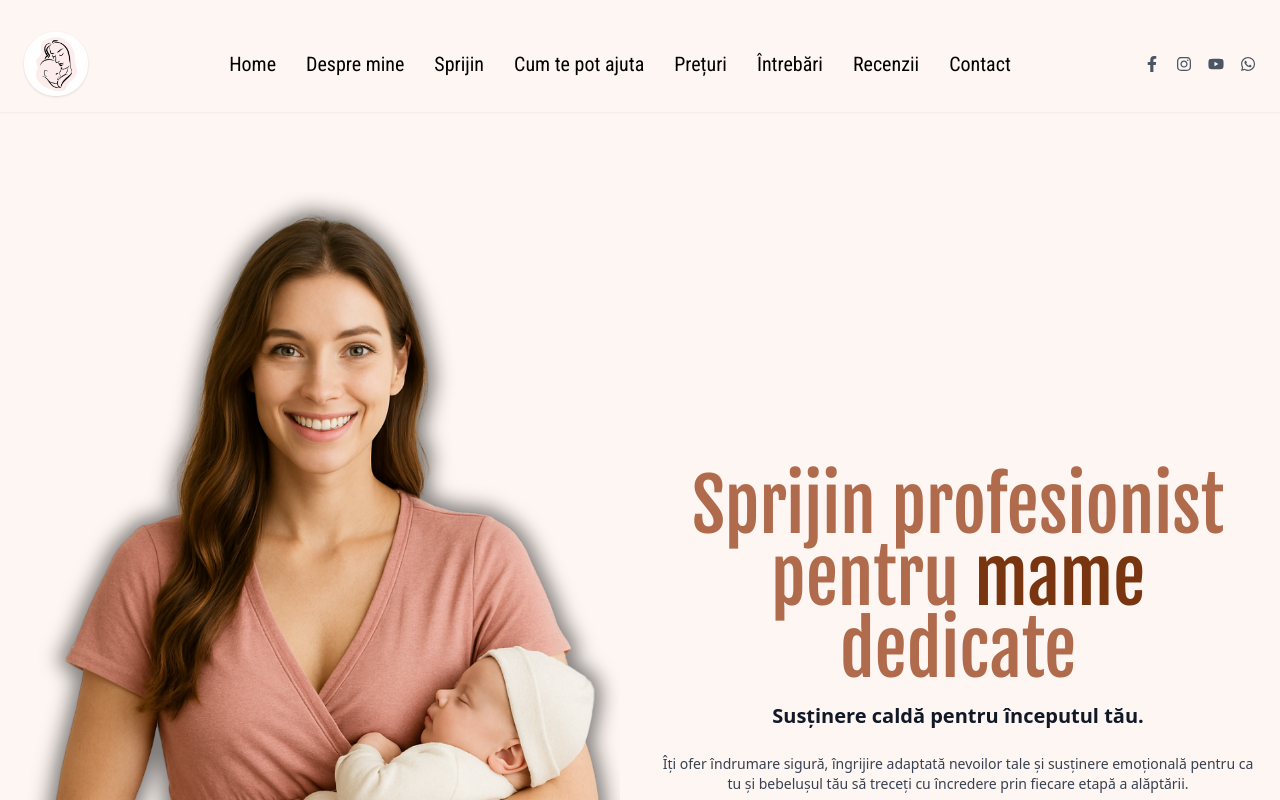
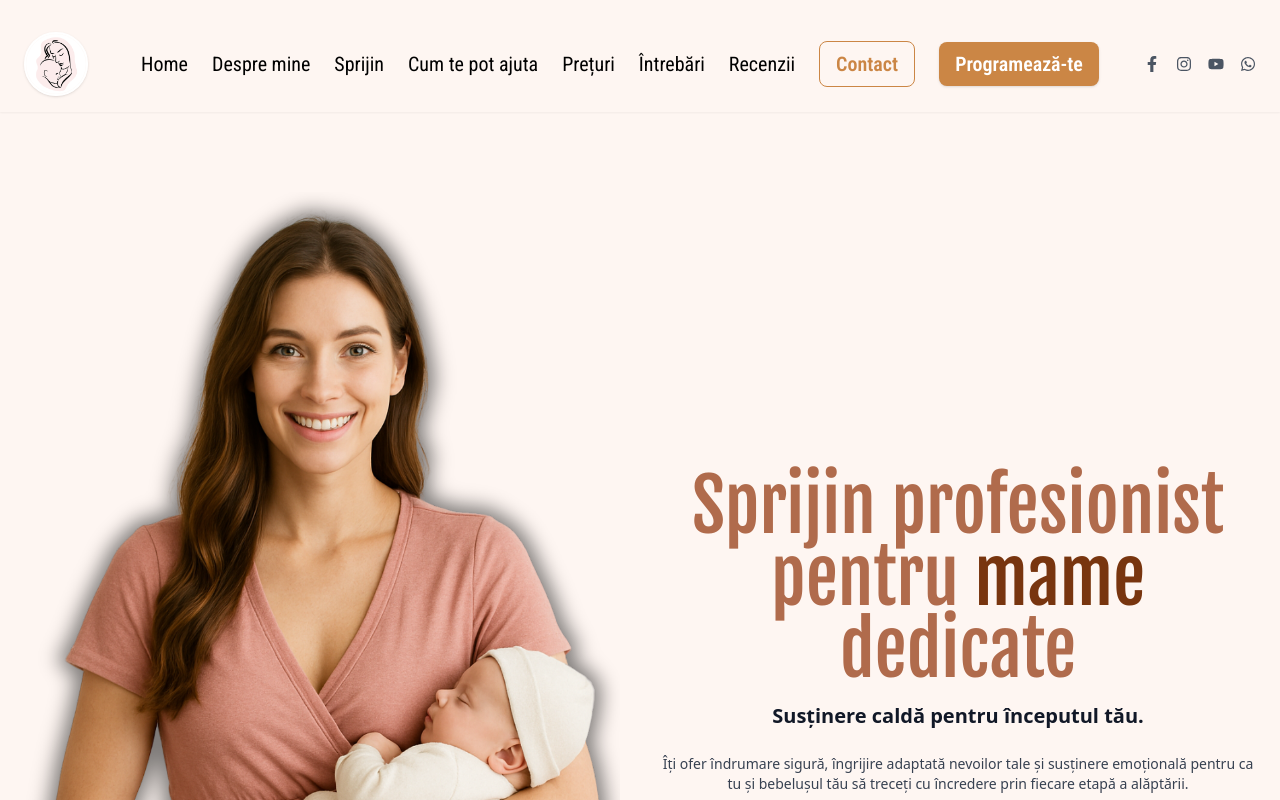
Before and after one commit to ArcadiiFlorean/Breastfeeding-Help-Support, a React (Vite) app: page / in a window 1280 px wide. Shown: the top 800 px of the page. Built offline with nearby package versions, Linux system fonts and the light colour scheme; a web font is replaced by a local one.

Commit message:
Card style and more

```diff
--- a/src/components/Header/HeaderNavbar.jsx
+++ b/src/components/Header/HeaderNavbar.jsx
@@ -4,7 +4,6 @@ function HeaderNavbar({ menuOpen, setMenuOpen }) {
   const commonClass =
     "text-[1em] font-normal font-robotoCondensed text-black hover:text-[#cb8645] no-underline transition-colors duration-200";
 
-  // Elementele din navbar (folosite și la desktop și la mobil)
   const navItems = [
     { href: "#page-0", label: "Home" },
     { href: "#AboutMe", label: "Despre mine" },
@@ -13,21 +12,39 @@ function HeaderNavbar({ menuOpen, setMenuOpen }) {
     { href: "#SupportPackages", label: "Prețuri" },
     { href: "#FAQSection", label: "Întrebări" },
     { href: "#Testimonials", label: "Recenzii" },
-    { href: "#ContactOptions", label: "Contact" },
   ];
+
+  const contactItem = { href: "#ContactOptions", label: "Contact" };
+  const bookingItem = { href: "#booking", label: "Programează-te" };
 
   return (
     <>
-      {/* Meniu pe desktop/tabletă */}
-      <nav className="hidden tablet:flex gap-[30px] items-center text-gray-700 text-xl font-robotoCondensed">
+      {/* Desktop/Tablet Nav */}
+      <nav className="hidden tablet:flex gap-6 items-center text-gray-700 text-xl font-robotoCondensed">
         {navItems.map((item) => (
           <a key={item.href} href={item.href} className={commonClass}>
             {item.label}
           </a>
         ))}
+
+        {/* Contact (outline button) */}
+        <a
+          href={contactItem.href}
+          className="px-4 py-2 rounded-lg border border-[#cb8645] text-[#cb8645] font-semibold hover:bg-[#fef6f2] transition-colors duration-200"
+        >
+          {contactItem.label}
+        </a>
+
+        {/* Programează-te (solid button) */}
+        <a
+          href={bookingItem.href}
+          className="px-4 py-2 rounded-lg bg-[#cb8645] text-white font-semibold shadow hover:bg-[#a25f34] transition-colors duration-200"
+        >
+          {bookingItem.label}
+        </a>
       </nav>
 
-      {/* Meniu pe mobil */}
+      {/* Mobile Nav */}
       {menuOpen && (
         <div className="tablet:hidden absolute top-20 right-4 left-4 bg-white border rounded-xl shadow-lg py-6 px-4 z-50">
           <ul className="space-y-4 text-gray-800 font-robotoCondensed text-base">
@@ -42,6 +59,24 @@ function HeaderNavbar({ menuOpen, setMenuOpen }) {
                 </a>
               </li>
             ))}
+            <li>
+              <a
+                href={contactItem.href}
+                onClick={() => setMenuOpen(false)}
+                className="block px-4 py-2 rounded border border-[#cb8645] text-[#cb8645] font-semibold hover:bg-[#fef6f2] transition-all duration-200"
+              >
+                {contactItem.label}
+              </a>
+            </li>
+            <li>
+              <a
+                href={bookingItem.href}
+                onClick={() => setMenuOpen(false)}
+                className="block px-4 py-2 rounded bg-[#cb8645] text-white font-semibold shadow hover:bg-[#a25f34] transition-all duration-200"
+              >
+                {bookingItem.label}
+              </a>
+            </li>
           </ul>
         </div>
       )}
--- a/src/components/Hero.jsx
+++ b/src/components/Hero.jsx
@@ -34,9 +34,9 @@ function Hero() {
 
           <div className="flex flex-row flex-wrap justify-center gap-4 tabletSm:gap-6 lg:flex-row">
             <PrimaryButton href="#booking">
-              Book a Free Consultation
+            Programează o consultație gratuită
             </PrimaryButton>
-            <OutlineButton href="#services">Explore my Services</OutlineButton>
+            <OutlineButton href="#Help">Explore my Services</OutlineButton>
           </div>
         </div>
 
--- a/src/components/SupportPackages.jsx
+++ b/src/components/SupportPackages.jsx
@@ -42,25 +42,24 @@ const packages = [
 function SupportPackages() {
   return (
     <section id="SupportPackages" className="bg-[#fbfbfb] py-32">
-
-
-      <div className="max-w-7xl mx-auto">
-        <h2 className="text-4xl tablet:text-5xl laptop:text-6xl font-bold text-center text-[#b06b4c] mb-12 leading-tight">
+      <div className="max-w-7xl mx-auto px-6">
+        <h2 className="text-4xl tablet:text-5xl laptop:text-6xl font-bold text-center text-[#b06b4c] mb-16 leading-tight font-fjalla">
           Pachete de Sprijin pentru Alăptare
         </h2>
 
-        <div className="grid md:grid-cols-2 lg:grid-cols-3 gap-8">
+        <div className="grid md:grid-cols-2 lg:grid-cols-3 gap-10">
           {packages.map((pkg, index) => (
             <div
               key={index}
-    className={`rounded-xl p-6 flex flex-col items-center text-center shadow-md ${pkg.bg} ${
+              className={`rounded-3xl cursor-pointer p-6 flex flex-col items-center text-center transition-all duration-300 ease-in-out transform hover:scale-105 hover:shadow-2xl ${pkg.bg} ${
                 pkg.bg === "bg-[#fef6f2]" ? "text-gray-800" : "text-white"
               }`}
             >
+              <div className="mb-6">
                 <svg
                   viewBox="0 0 64 64"
                   xmlns="http://www.w3.org/2000/svg"
-      className="w-10 h-10 mb-4"
+                  className="w-12 h-12 mx-auto"
                   fill="none"
                 >
                   <circle cx="32" cy="32" r="30" fill="#fdeae1" />
@@ -70,12 +69,16 @@ function SupportPackages() {
                   />
                   <circle cx="32" cy="32" r="6" fill="#b06b4c" />
                 </svg>
-    <h3 className="text-lg font-semibold mb-4">{pkg.title}</h3>
-    <p className="text-sm opacity-90 mb-6">{pkg.desc}</p>
-    <p className="text-xl font-bold">{pkg.price}</p>
+              </div>
+              <h3 className="text-xl font-semibold mb-4 font-robotoCondensed leading-snug">
+                {pkg.title}
+              </h3>
+              <p className="text-sm opacity-90 mb-6 leading-relaxed">
+                {pkg.desc}
+              </p>
+              <span className="text-2xl font-bold tracking-tight">{pkg.price}</span>
             </div>
           ))}
-
         </div>
       </div>
     </section>
```
Lines whose indentation alone changed are shown as unchanged.
